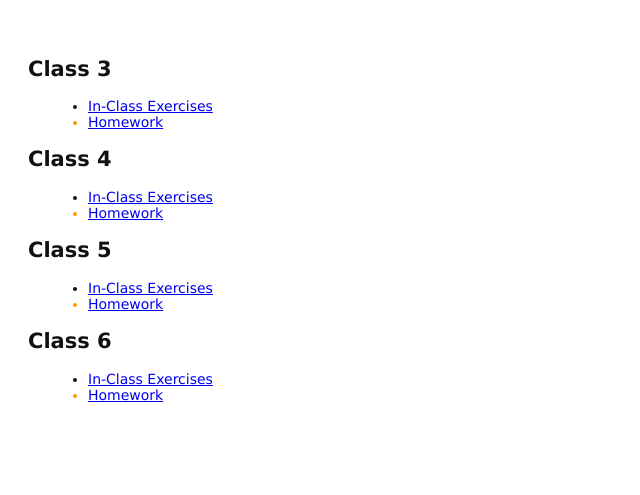
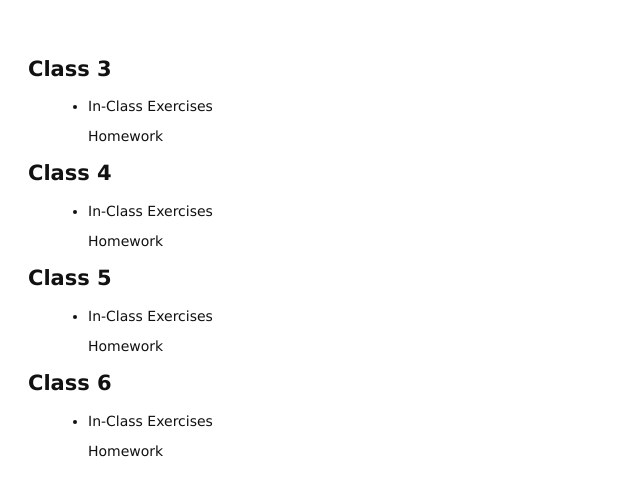
Before and after one commit to wb7378a/datavis, a plain HTML site: page index.html in a window 1280 px wide. Shown: the part 3765-4260 px from the top of the page, without its empty margins (0-640 px from the left). Before the commit the page ends 4206 px from the top, so only its background shows below. Drawn offline with Linux system fonts and the light colour scheme.

Commit message:
Add index page

```diff
--- a/index.html
+++ b/index.html
@@ -66,10 +66,8 @@
 
  <ul>
   	<li>
-      <a href="about/index.html">In-Class Exercises</a>
-    </li>
-    <li style="color: #F90">
-      <a href="orange.html">Homework</a>
+      <p>In-Class Exercises</p>
+      <p>Homework</p>
     </li>
   </ul>
 
@@ -77,20 +75,16 @@
 
  <ul>
   	<li>
-      <a href="about/index.html">In-Class Exercises</a>
-    </li>
-    <li style="color: #F90">
-      <a href="orange.html">Homework</a>
+      <p>In-Class Exercises</p>
+      <p>Homework</p>
     </li>
   </ul>
 
 <h2>Class 5</h2>
  <ul>
   	<li>
-      <a href="about/index.html">In-Class Exercises</a>
-    </li>
-    <li style="color: #F90">
-      <a href="orange.html">Homework</a>
+      <p>In-Class Exercises</p>
+      <p>Homework</p>
     </li>
   </ul>
 
@@ -98,10 +92,8 @@
 <h2>Class 6</h2>
 <ul>
   	<li>
-      <a href="about/index.html">In-Class Exercises</a>
-    </li>
-    <li style="color: #F90">
-      <a href="orange.html">Homework</a>
+      <p>In-Class Exercises</p>
+      <p>Homework</p>
     </li>
   </ul>
 
```
